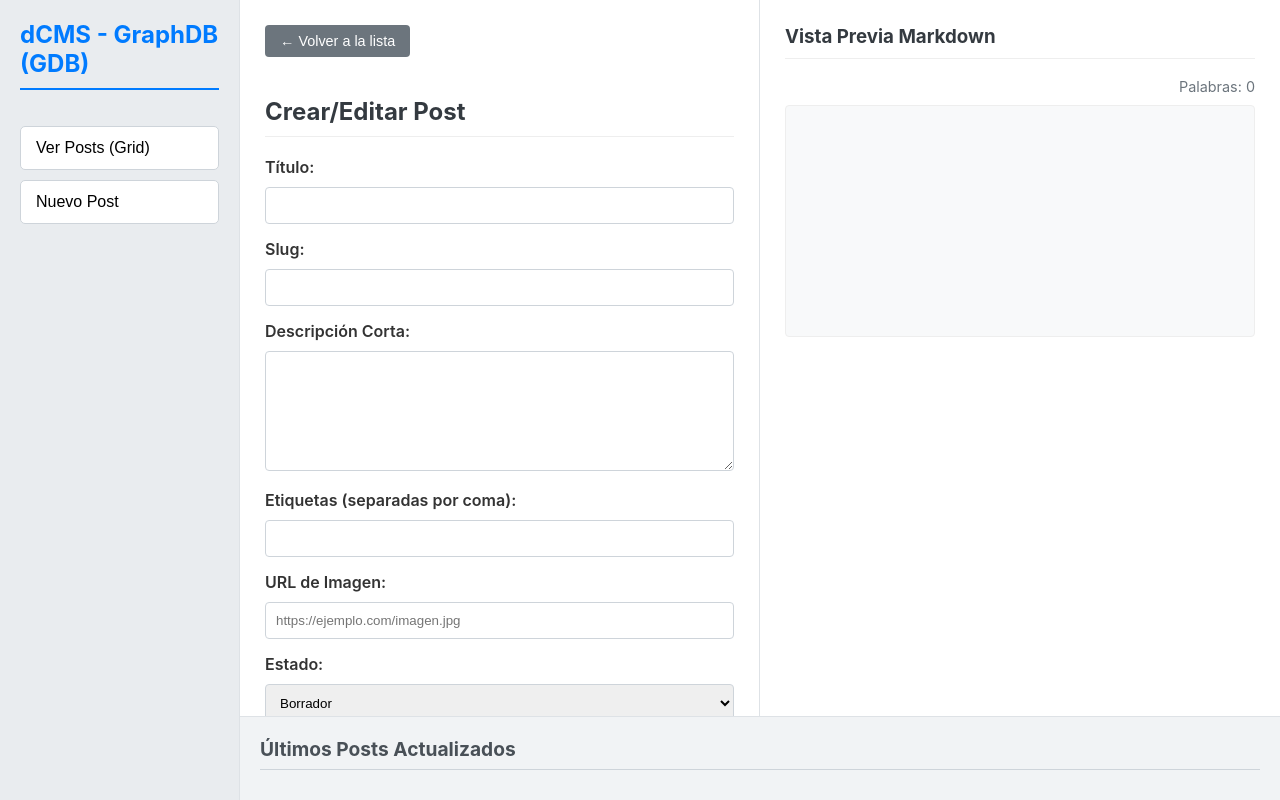
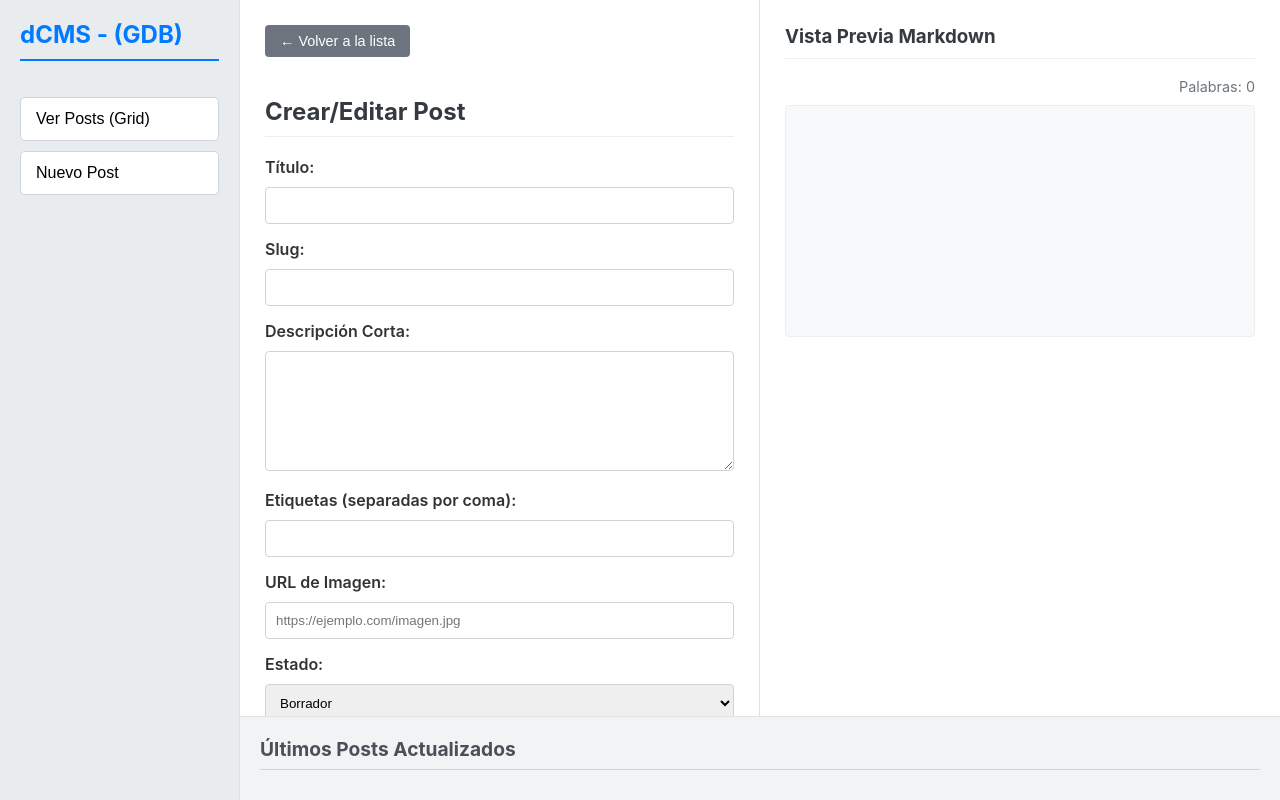
Before and after one commit to estebanrfp/dCMS, a plain HTML site: page index.html in a window 1280 px wide. Drawn offline with Linux system fonts and the light colour scheme.

Commit message:
update index.html

```diff
--- a/index.html
+++ b/index.html
@@ -10,7 +10,7 @@
 <body>
     <div class="app-container">
         <aside class="menu-column">
-            <h2>dCMS - GraphDB (GDB)</h2>
+            <h2>dCMS - (GDB)</h2>
             <nav>
                 <ul>
                     <li><button id="navViewList">Ver Posts (Grid)</button></li>
```
